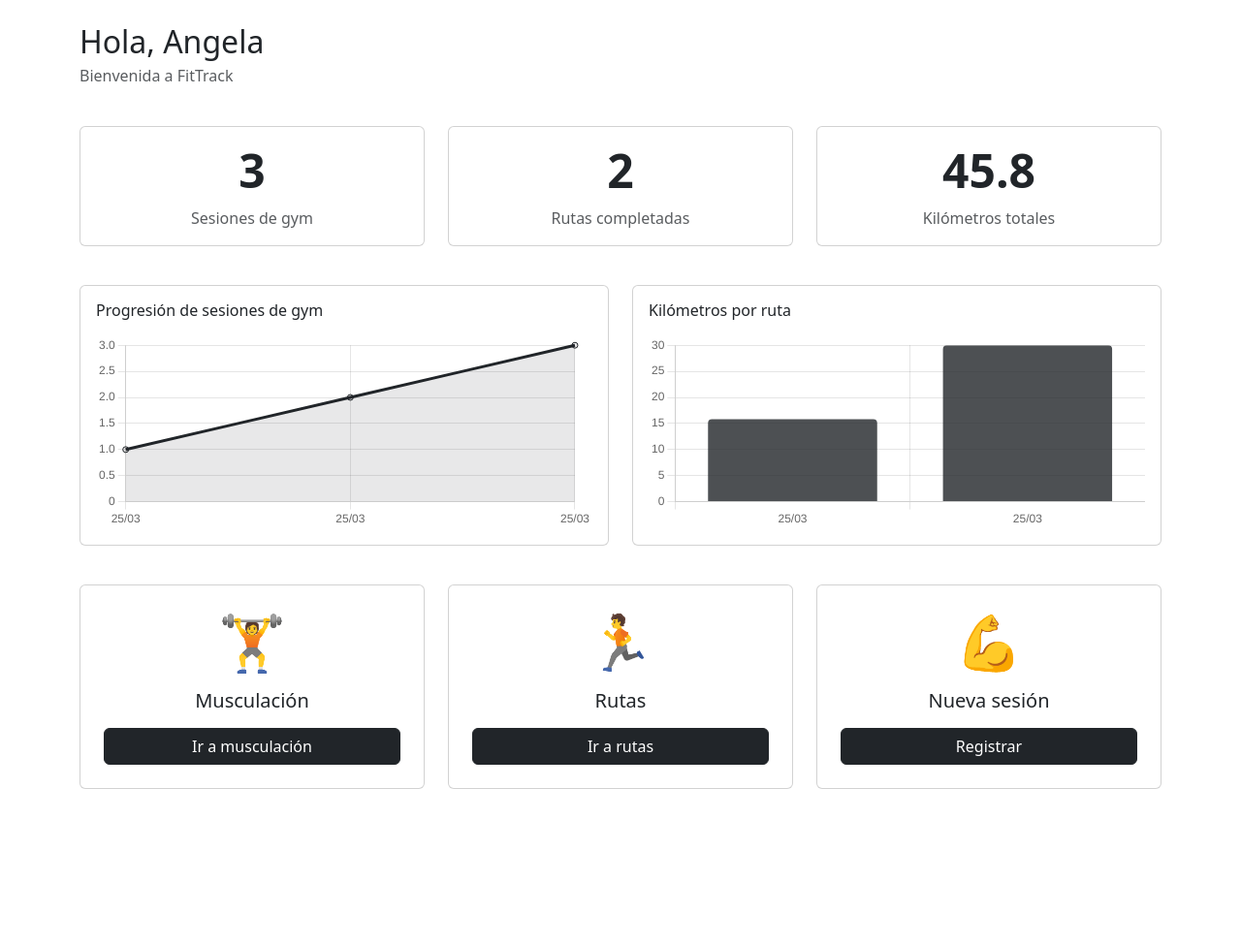
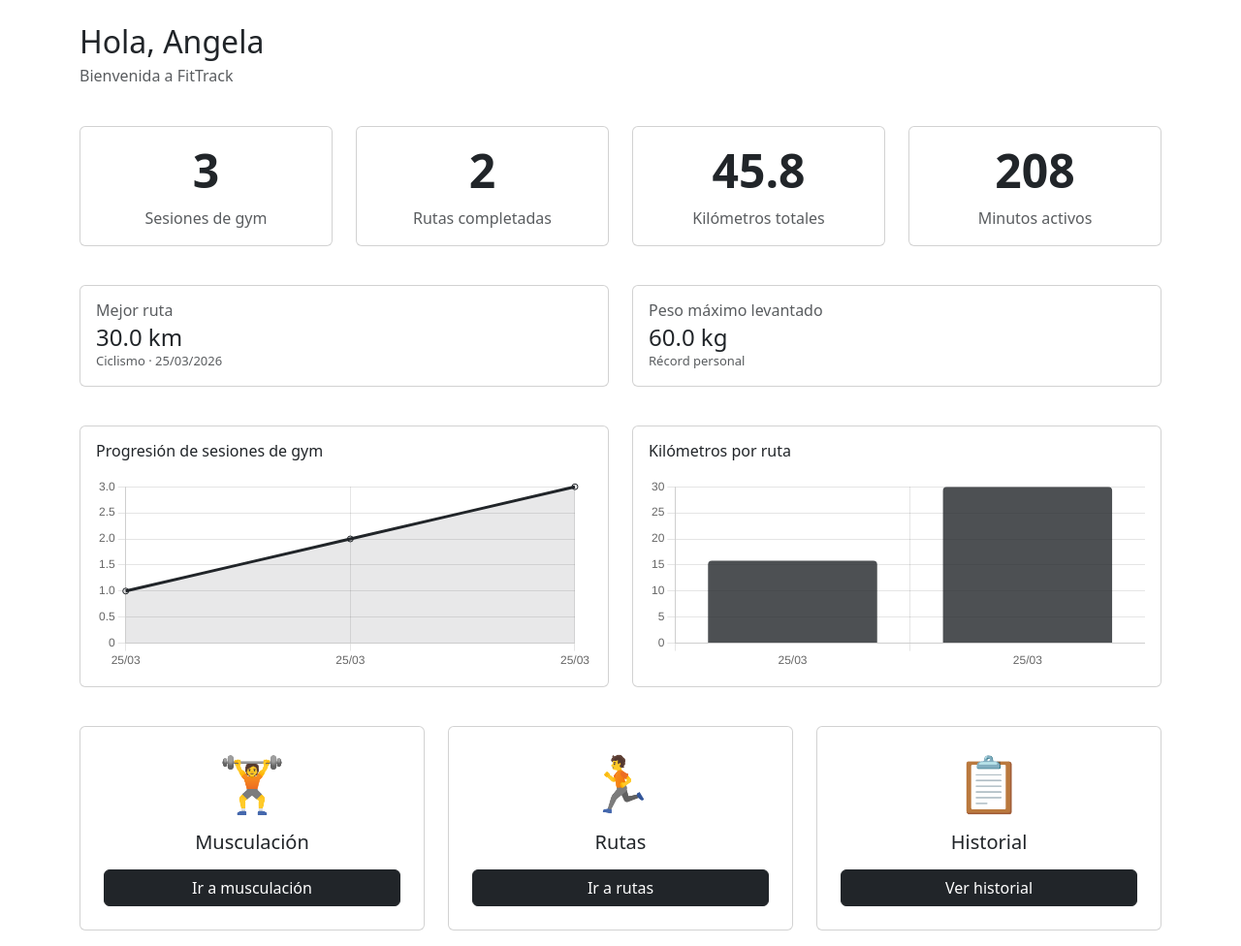
Before and after one commit to AngelaBuzon/fittrack, a Flask app: page /dashboard/ in a window 1280 px wide. Shown: the part 56-1032 px from the top of the page at 97% size. Before the commit the page ends 870 px from the top, so only its background shows below. Run offline with Flask 3, Linux system fonts and the light colour scheme; a user stored in the database is signed in; data comes from the database, SQL or seed files in the repository.

Commit message:
Dashboard completo: graficas, historial y estadisticas globales

```diff
--- a/app/blueprints/dashboard.py
+++ b/app/blueprints/dashboard.py
@@ -1,6 +1,6 @@
 from flask import Blueprint, render_template, request
 from flask_login import login_required, current_user
-from app.models import SesionMusculacion, Ruta
+from app.models import SesionMusculacion, Ruta, Ejercicio
 from datetime import datetime
 
 dashboard_bp = Blueprint('dashboard', __name__)
@@ -25,6 +25,14 @@ def index():
     total_sesiones = len(sesiones)
     total_rutas = len(rutas)
     total_km = round(sum(r.distancia_km for r in rutas), 1)
+    total_minutos = sum(r.duracion_min for r in rutas)
+
+    mejor_ruta = max(rutas, key=lambda r: r.distancia_km) if rutas else None
+
+    ejercicios = Ejercicio.query.join(SesionMusculacion).filter(
+        SesionMusculacion.usuario_id == current_user.id
+    ).all()
+    peso_maximo = max((e.peso for e in ejercicios if e.peso), default=0)
 
     return render_template('dashboard.html',
         sesiones_fechas=sesiones_fechas,
@@ -33,7 +41,10 @@ def index():
         rutas_distancias=rutas_distancias,
         total_sesiones=total_sesiones,
         total_rutas=total_rutas,
-        total_km=total_km
+        total_km=total_km,
+        total_minutos=total_minutos,
+        mejor_ruta=mejor_ruta,
+        peso_maximo=peso_maximo
     )
 
 @dashboard_bp.route('/historial')
--- a/app/templates/dashboard.html
+++ b/app/templates/dashboard.html
@@ -9,24 +9,53 @@
 </div>
 
 <div class="row mb-4">
-    <div class="col-md-4 mb-3">
+    <div class="col-md-3 mb-3">
         <div class="card p-3 text-center">
             <h1 class="display-5 fw-bold">{{ total_sesiones }}</h1>
             <p class="text-muted mb-0">Sesiones de gym</p>
         </div>
     </div>
-    <div class="col-md-4 mb-3">
+    <div class="col-md-3 mb-3">
         <div class="card p-3 text-center">
             <h1 class="display-5 fw-bold">{{ total_rutas }}</h1>
             <p class="text-muted mb-0">Rutas completadas</p>
         </div>
     </div>
-    <div class="col-md-4 mb-3">
+    <div class="col-md-3 mb-3">
         <div class="card p-3 text-center">
             <h1 class="display-5 fw-bold">{{ total_km }}</h1>
             <p class="text-muted mb-0">Kilómetros totales</p>
         </div>
     </div>
+    <div class="col-md-3 mb-3">
+        <div class="card p-3 text-center">
+            <h1 class="display-5 fw-bold">{{ total_minutos }}</h1>
+            <p class="text-muted mb-0">Minutos activos</p>
+        </div>
+    </div>
+</div>
+
+<div class="row mb-4">
+    {% if mejor_ruta %}
+    <div class="col-md-6 mb-3">
+        <div class="card p-3">
+            <h6 class="text-muted mb-1">Mejor ruta</h6>
+            <h4 class="mb-0">{{ mejor_ruta.distancia_km }} km</h4>
+            <p class="text-muted mb-0" style="font-size:13px">
+                {{ mejor_ruta.tipo | capitalize }} · {{ mejor_ruta.fecha.strftime('%d/%m/%Y') }}
+            </p>
+        </div>
+    </div>
+    {% endif %}
+    {% if peso_maximo %}
+    <div class="col-md-6 mb-3">
+        <div class="card p-3">
+            <h6 class="text-muted mb-1">Peso máximo levantado</h6>
+            <h4 class="mb-0">{{ peso_maximo }} kg</h4>
+            <p class="text-muted mb-0" style="font-size:13px">Récord personal</p>
+        </div>
+    </div>
+    {% endif %}
 </div>
 
 <div class="row mb-4">
@@ -61,9 +90,9 @@
     </div>
     <div class="col-md-4 mb-3">
         <div class="card text-center p-4">
-            <h1 class="display-4">💪</h1>
-            <h5 class="mt-2">Nueva sesión</h5>
-            <a href="{{ url_for('musculacion.nueva_sesion') }}" class="btn btn-dark mt-2">Registrar</a>
+            <h1 class="display-4">📋</h1>
+            <h5 class="mt-2">Historial</h5>
+            <a href="{{ url_for('dashboard.historial') }}" class="btn btn-dark mt-2">Ver historial</a>
         </div>
     </div>
 </div>
```
